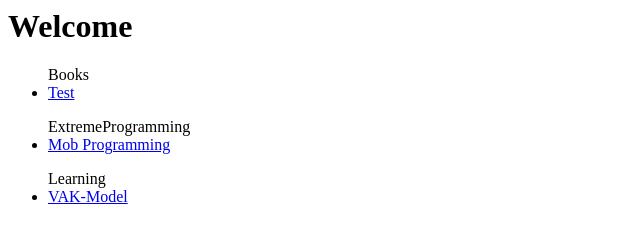
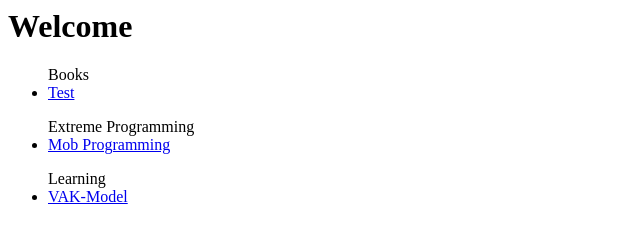
Before and after one commit to MarcMcIntosh/yabhoh, a plain HTML site: page index.html in a window 1280 px wide. Shown: the full height of the page, 0-640 px from the left. Drawn offline with Linux system fonts and the light colour scheme.

Commit message:
Deploy MarcMcIntosh/yabhoh to github.com/MarcMcIntosh/yabhoh.git:gh-pages

```diff
--- a/index.html
+++ b/index.html
@@ -6,7 +6,7 @@
       <ul>  <section>Books</section><li><a href="Books/Test">Test</a></li>
                 </ul></section>
     <section class="index__section">
-      <ul>  <section>ExtremeProgramming</section><li><a href="ExtremeProgramming/MobProgramming">Mob Programming</a></li>
+      <ul>  <section>Extreme Programming</section><li><a href="ExtremeProgramming/MobProgramming">Mob Programming</a></li>
                 </ul></section>
     <section class="index__section">
       <ul>  <section>Learning</section><li><a href="Learning/VAK-Model">VAK-Model</a></li>
```
